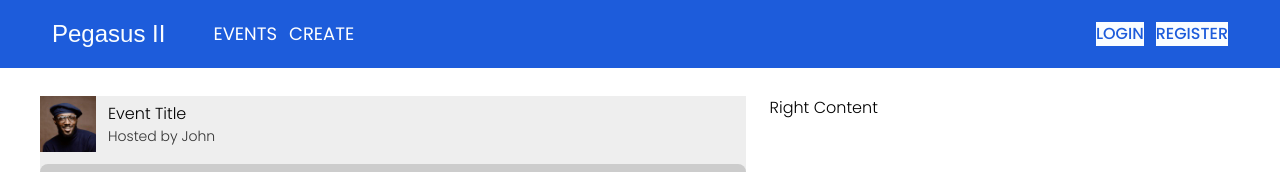
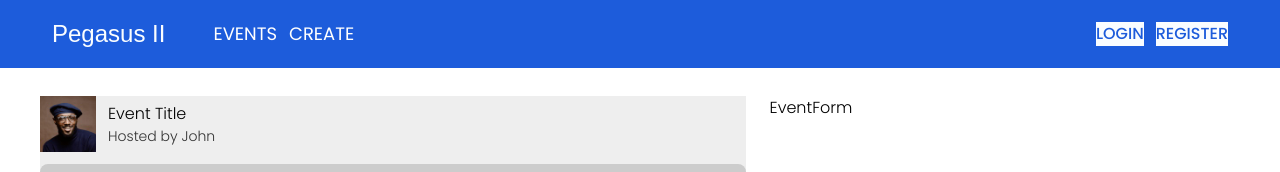
Before and after one commit to Nimira43/Pegasus-II, a React (Vite) app: page / in a window 1280 px wide. Shown: the top 172 px of the page. Built offline with nearby package versions, Linux system fonts and the light colour scheme; a web font is replaced by a local one.

Commit message:
Brought EventForm in as right content in EventDashboard

```diff
--- a/src/features/events/dashboard/EventDashboard.tsx
+++ b/src/features/events/dashboard/EventDashboard.tsx
@@ -1,3 +1,4 @@
+import EventForm from "../form/EventForm";
 import EventCard from "./EventCard";
 
 export default function EventDashboard() {
@@ -13,7 +14,9 @@ export default function EventDashboard() {
           ))
         }
       </div>
-      <div className='w-2/5'>Right Content</div>
+      <div className='w-2/5'>
+        <EventForm />
+      </div>
     </div>
   )
 }
```
